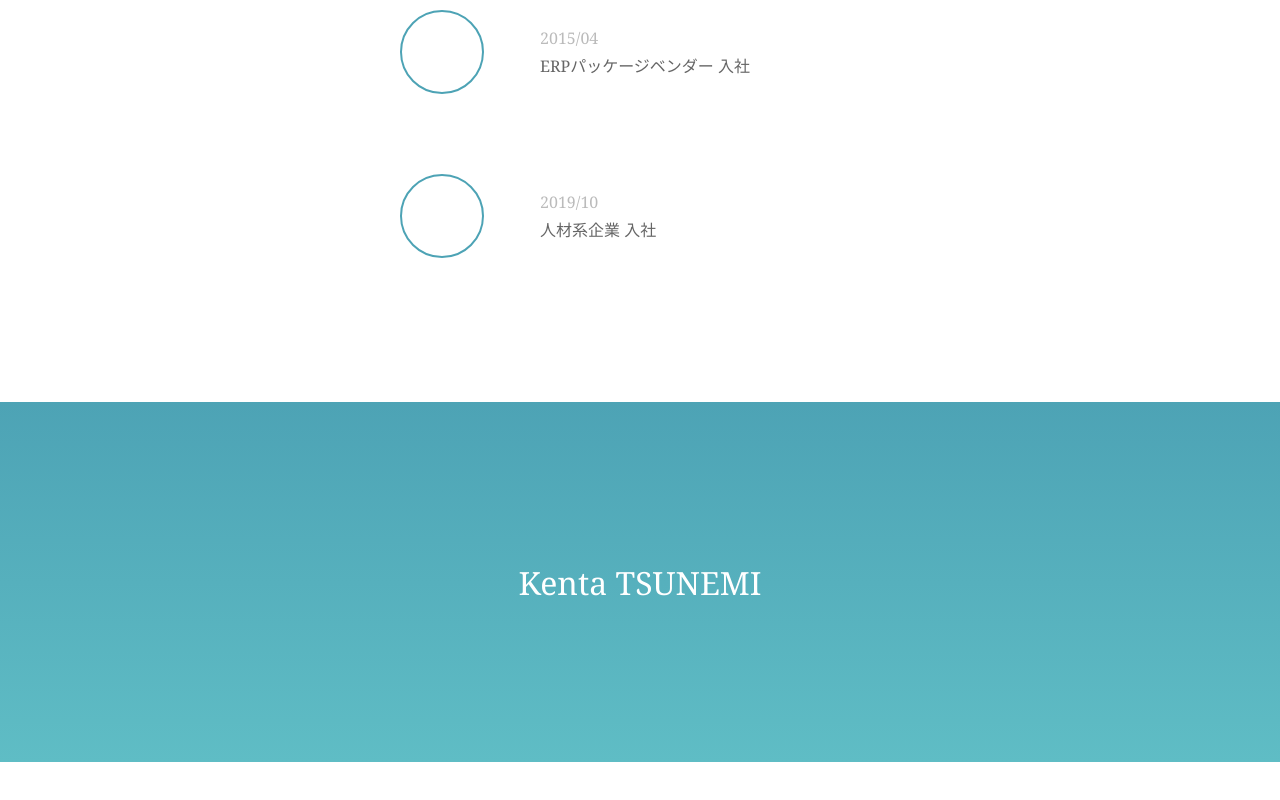
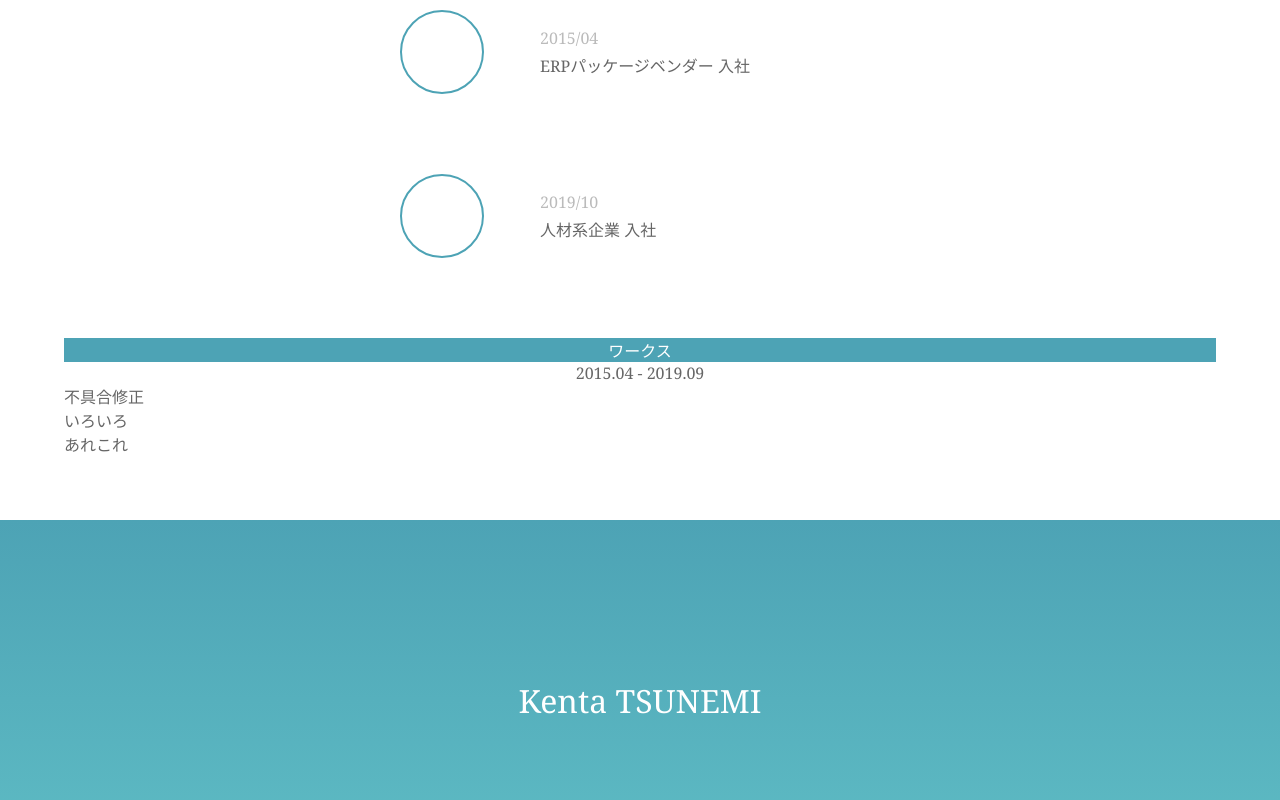
Before and after one commit to tocomi/homepage, a Vue app: page / in a window 1280 px wide. Shown: the part 1262-2062 px from the top of the page. Before the commit the page ends 2024 px from the top, so only its background shows below. Built offline with nearby package versions, Linux system fonts and the light colour scheme; some icons are missing.

Commit message:
feat: use history component

```diff
--- a/src/App.vue
+++ b/src/App.vue
@@ -35,6 +35,7 @@
           </div>
         </div>
       </template>
+      <job-history />
     </div>
 
     <!-- <div class="portfolio">
@@ -60,6 +61,8 @@ import VueScrollTo from 'vue-scrollto';
 import CakeVariantIcon from 'vue-material-design-icons/CakeVariant.vue';
 import DomainIcon from 'vue-material-design-icons/Domain.vue';
 import SchoolIcon from 'vue-material-design-icons/School.vue';
+
+import JobHistory from './components/organisms/JobHistory.vue';
 
 const scrollReveal = ScrollReveal();
 const scrollRevealOptions = {
@@ -88,6 +91,7 @@ export default Vue.extend({
     CakeVariantIcon,
     DomainIcon,
     SchoolIcon,
+    JobHistory,
   },
   mounted() {
     scrollReveal.reveal('.portrait', scrollRevealOptions);
--- /dev/null
+++ b/src/components/organisms/JobHistory.vue
@@ -0,0 +1,61 @@
+<template>
+  <div class="job-history-wrapper">
+    <div class="job-history">
+      <div class="name">
+        <span>ワークス</span>
+      </div>
+      <div class="term">
+        <span>2015.04 - 2019.09</span>
+      </div>
+      <div class="experiences">
+        <div class="experience">
+          <div class="title">
+            <span>不具合修正</span>
+          </div>
+          <div class="description">
+            <span>いろいろ</span>
+          </div>
+          <div class="skills">
+            <span>あれこれ</span>
+          </div>
+        </div>
+      </div>
+    </div>
+  </div>
+</template>
+
+<script lang="ts">
+import Vue from 'vue';
+
+export default Vue.extend({
+  name: 'JobHistory',
+});
+</script>
+
+<style lang="scss">
+$theme-color: #4da3b5;
+$text-color-normal: #666;
+$text-color-weak: #bbb;
+$max-width: 480px;
+$break-point: 520px;
+
+.job-history-wrapper {
+  display: flex;
+  justify-content: center;
+
+  .job-history {
+    width: 90vw;
+    color: $text-color-normal;
+  }
+
+  .name {
+    background-color: $theme-color;
+    color: white;
+    text-align: center;
+  }
+
+  .term {
+    text-align: center;
+  }
+}
+</style>
```
